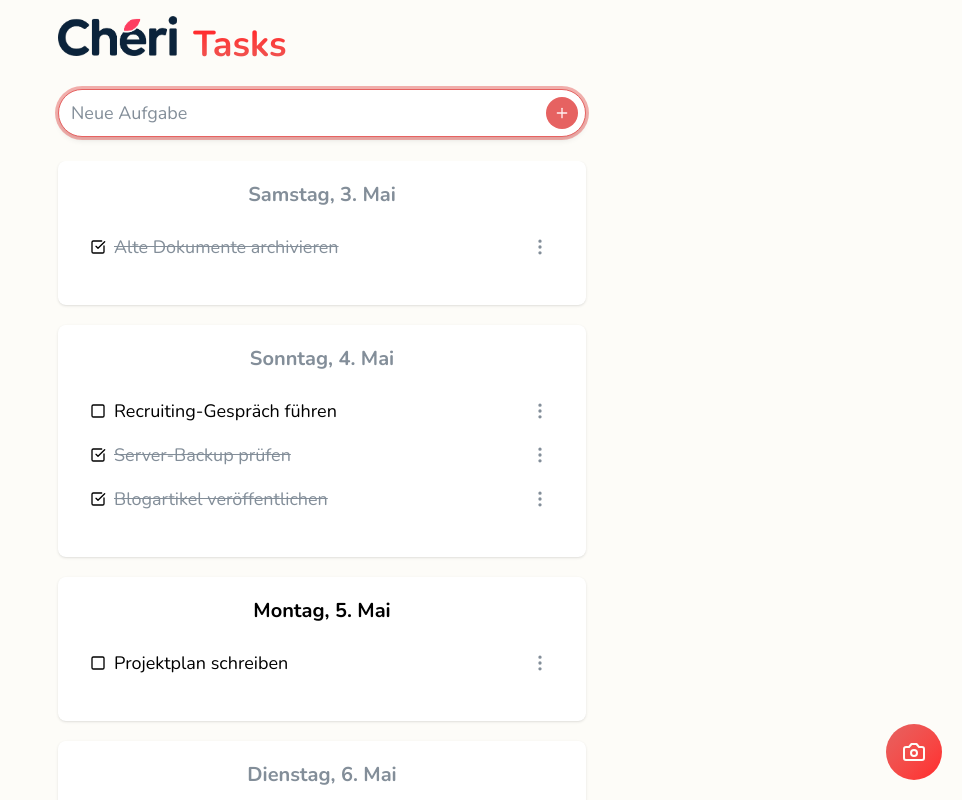
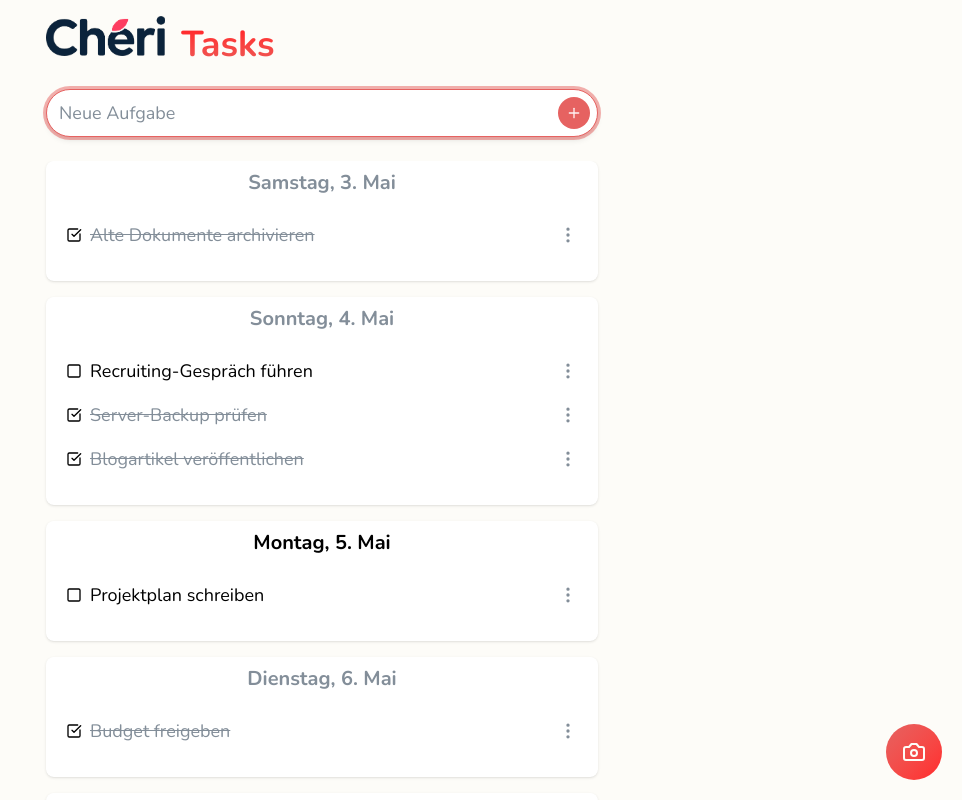
Before and after one commit to Martin-Ludwig/tasks-app, a React (Vite) app in the folder client/: page / in a window 1280 px wide. Shown: the whole page, without its empty margins (318-1280 px from the left). Built offline with nearby package versions, Linux system fonts and the light colour scheme.

Commit message:
fixes in frontend

```diff
--- a/client/src/App.tsx
+++ b/client/src/App.tsx
@@ -11,7 +11,7 @@ export default function App() {
 
   return (
     <>
-      <div className="h-dvh max-w-xl mx-auto px-4 flex flex-col overflow-hidden">
+      <div className="h-dvh max-w-xl mx-auto px-1 flex flex-col overflow-hidden">
         <div className="flex gap-4 pt-4 items-baseline px-2">
           <Logo />
           <h1 className="text-4xl font-bold h-full bg-linear-to-b from-title from-10% to-primary bg-clip-text text-transparent">Tasks</h1>
--- a/client/src/components/taskitem/TaskItem.tsx
+++ b/client/src/components/taskitem/TaskItem.tsx
@@ -40,7 +40,9 @@ export default function TaskItem({ task, onChangeState }: TaskItemProps) {
       className="flex items-center gap-2 m-2 p-1 text-lg snap-start hover:bg-card-foreground"
       onClick={toggleStatus}
     >
+      <div className="">
         <StatusIconMap state={task.status} />
+      </div>
 
       <TaskCheckbox task={task} onToggle={toggleStatus} />
 
@@ -48,7 +50,7 @@ export default function TaskItem({ task, onChangeState }: TaskItemProps) {
         <DropdownMenuTrigger asChild>
           <button
             onClick={(e) => e.stopPropagation()}
-              className="ml-auto p-1 text-muted-foreground hover:text-blue focus:border-none rounded"
+            className="ml-auto text-muted-foreground hover:text-blue focus:border-none rounded"
           >
             <EllipsisVertical className="w-5 h-5" />
           </button>
--- a/client/src/components/tasks/ScrollableTaskView.tsx
+++ b/client/src/components/tasks/ScrollableTaskView.tsx
@@ -56,7 +56,7 @@ export default function ScrollableTaskView({
           return (
             <div
               key={date.toString()}
-              className={`snap-start my-5 p-5 flex-shrink-0 flex flex-col shadow rounded-lg bg-card ${
+              className={`snap-start my-4 p-2 flex-shrink-0 flex flex-col shadow rounded-lg bg-card ${
                   !date.equal(DateOnly.today()) ? "" : ""
                 }`}
             >
```
Lines whose indentation alone changed are shown as unchanged.
